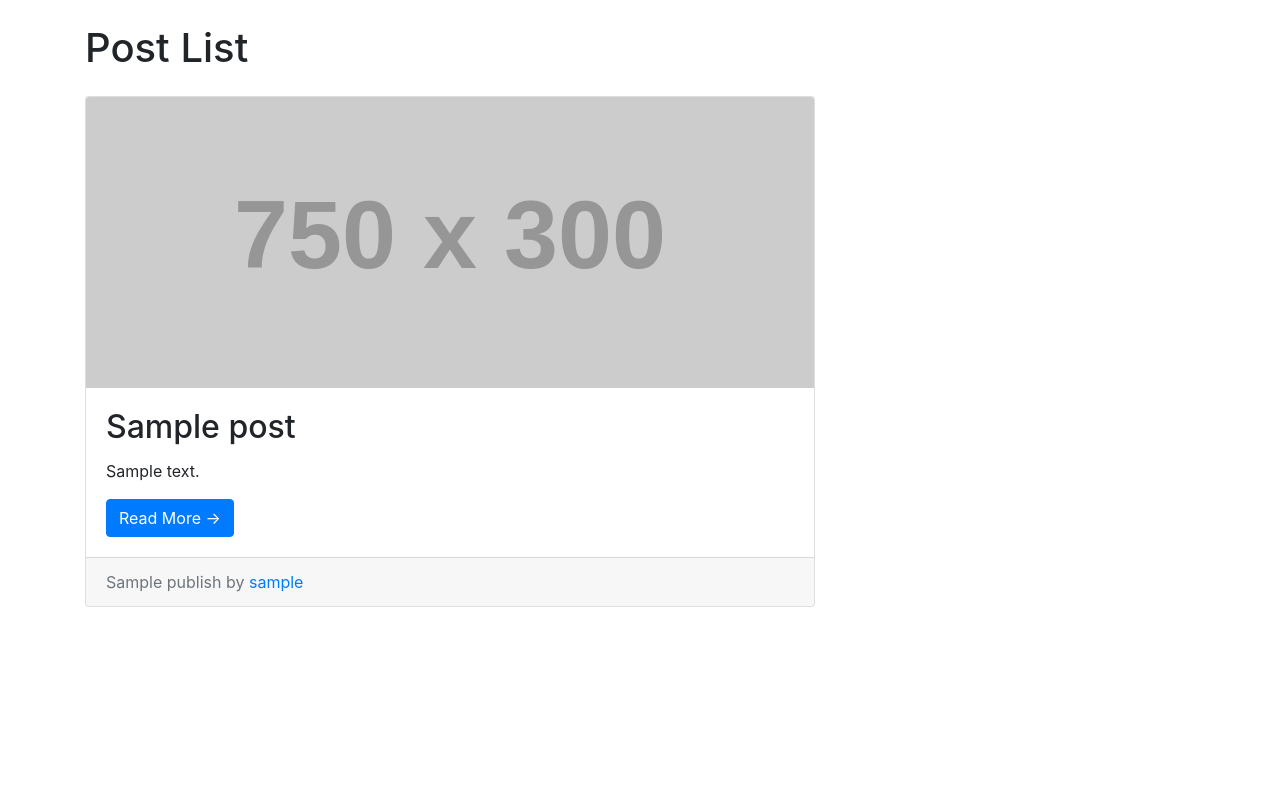
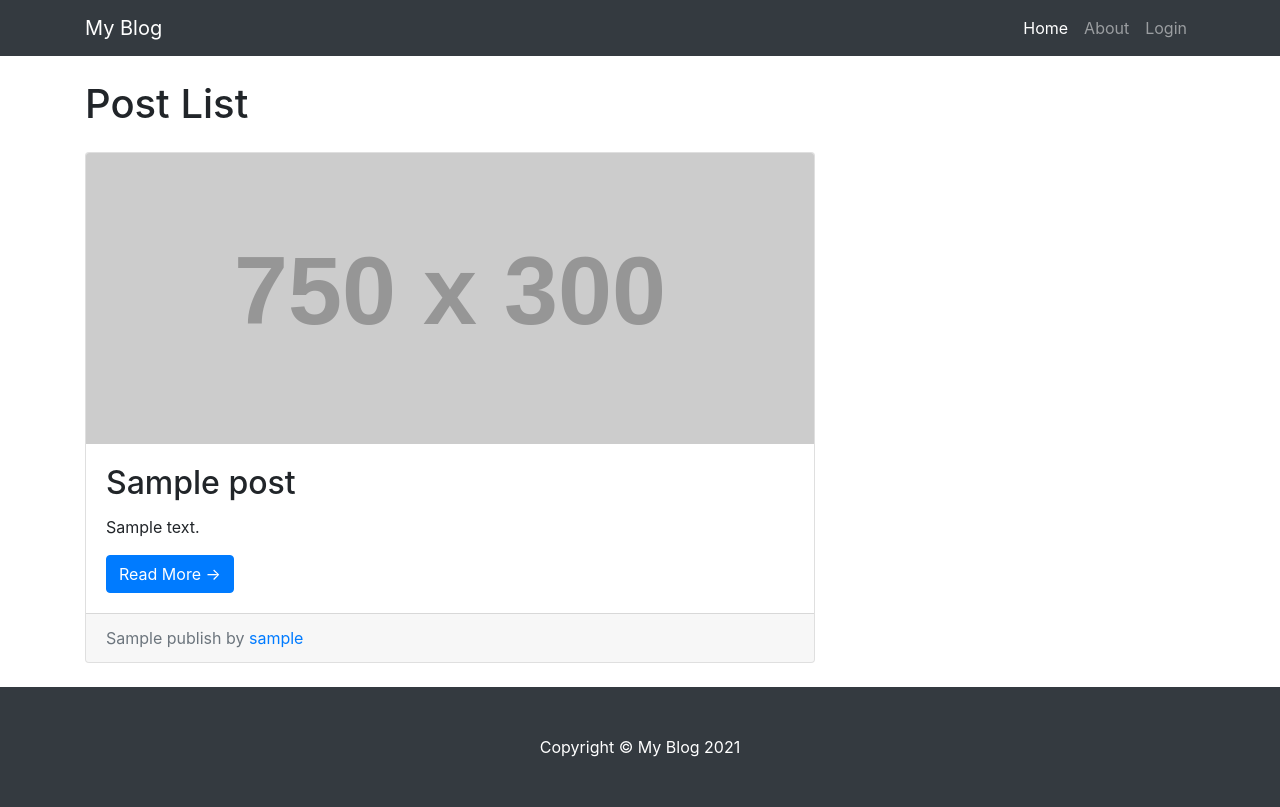
Before and after one commit to amineasli/django-blog-site, a Django app: template blogsite/blog/templates/blog/index.html in a window 1280 px wide. Before the commit the page ends 607 px from the top, so only its background shows below. Run offline with Django 3.2, Linux system fonts and the light colour scheme; the template is opened without the code that fills it: most values are stand-ins (such as "Sample title", 1, 10 or a date in 2020); grey boxes labelled with a size stand in for pictures from a placeholder-image service; parts of the project's set-up code (start-up, migrations or seed data) failed here and were passed over; some libraries are stand-ins or nearby versions.

Commit message:
Reorganise base.html and create sub templates footer and navigation

```diff
--- /dev/null
+++ b/blogsite/blog/static/css/blog.css
@@ -0,0 +1,9 @@
+
+/*!
+ * Start Bootstrap - Blog Home (https://startbootstrap.com/template/blog-home)
+ * Copyright 2013-2020 Start Bootstrap
+ * Licensed under MIT (https://github.com/StartBootstrap/startbootstrap-blog-home/blob/master/LICENSE)
+ */
+ body {
+    padding-top: 56px;
+  }
--- a/blogsite/blog/templates/blog/base.html
+++ b/blogsite/blog/templates/blog/base.html
@@ -12,26 +12,26 @@
         <title>Blog</title>
 
         <!-- Bootstrap core CSS -->
-    <link href="{% static 'css/bootstrap.min.css'%}" rel="stylesheet">
+        <link href="{% static 'css/bootstrap.min.css' %}" rel="stylesheet">
 
         <!-- Custom styles for this template -->
-    <!-- <link href="{% static 'css/blog.css'%}" rel="stylesheet"> -->
+        <link href="{% static 'css/blog.css'%}" rel="stylesheet">
 
     </head>
 
     <body>
-
+        {% include "blog/navigation.html" %}
         <!-- Page Content -->
         <div class="container">
             {% block content %}
             {% endblock content %}
         </div>
         <!-- /.container -->
+        {% include "blog/footer.html" %}
 
         <!-- Bootstrap core JavaScript -->
-        <script src="vendor/jquery/jquery.min.js"></script>
-        <script src="vendor/bootstrap/js/bootstrap.bundle.min.js"></script>
-
+        <script src="{% static 'js/jquery.min.js' %}"></script>
+        <script src="{% static 'js/bootstrap.min.js' %}"></script>
     </body>
 
 </html>
--- /dev/null
+++ b/blogsite/blog/templates/blog/footer.html
@@ -0,0 +1,7 @@
+  <!-- Footer -->
+  <footer class="py-5 bg-dark">
+    <div class="container">
+      <p class="m-0 text-center text-white">Copyright &copy; My Blog 2021</p>
+    </div>
+    <!-- /.container -->
+  </footer>
--- a/blogsite/blog/templates/blog/index.html
+++ b/blogsite/blog/templates/blog/index.html
@@ -5,7 +5,6 @@
 
           <!-- Blog Entries Column -->
           <div class="col-md-8">
-
             <h1 class="my-4">Post List</h1>
               {% for post in posts %}
 
@@ -15,7 +14,7 @@
                   <div class="card-body">
                     <h2 class="card-title">{{ post.title }}</h2>
                     <p class="card-text">{{ post.content|truncatechars:150 }}</p>
-                    <a href="#" class="btn btn-primary">Read More &rarr;</a>
+                    <a href="{{ post.get_absolute_url }}" class="btn btn-primary">Read More &rarr;</a>
                   </div>
                   <div class="card-footer text-muted">
                     {{ post.publish }} by
@@ -24,10 +23,8 @@
                 </div>
 
               {% endfor %}
-
           </div>
     </div>
-
   </div>
   <!-- /.row -->
   </div>
--- /dev/null
+++ b/blogsite/blog/templates/blog/navigation.html
@@ -0,0 +1,24 @@
+<!-- Navigation -->
+<nav class="navbar navbar-expand-lg navbar-dark bg-dark fixed-top">
+    <div class="container">
+      <a class="navbar-brand" href="#">My Blog</a>
+      <button class="navbar-toggler" type="button" data-toggle="collapse" data-target="#navbarResponsive" aria-controls="navbarResponsive" aria-expanded="false" aria-label="Toggle navigation">
+        <span class="navbar-toggler-icon"></span>
+      </button>
+      <div class="collapse navbar-collapse" id="navbarResponsive">
+        <ul class="navbar-nav ml-auto">
+          <li class="nav-item active">
+            <a class="nav-link" href="#">Home
+              <span class="sr-only">(current)</span>
+            </a>
+          </li>
+          <li class="nav-item">
+            <a class="nav-link" href="#">About</a>
+          </li>
+          <li class="nav-item">
+            <a class="nav-link" href="#">Login</a>
+          </li>
+        </ul>
+      </div>
+    </div>
+  </nav>
```
Lines whose indentation alone changed are shown as unchanged.
